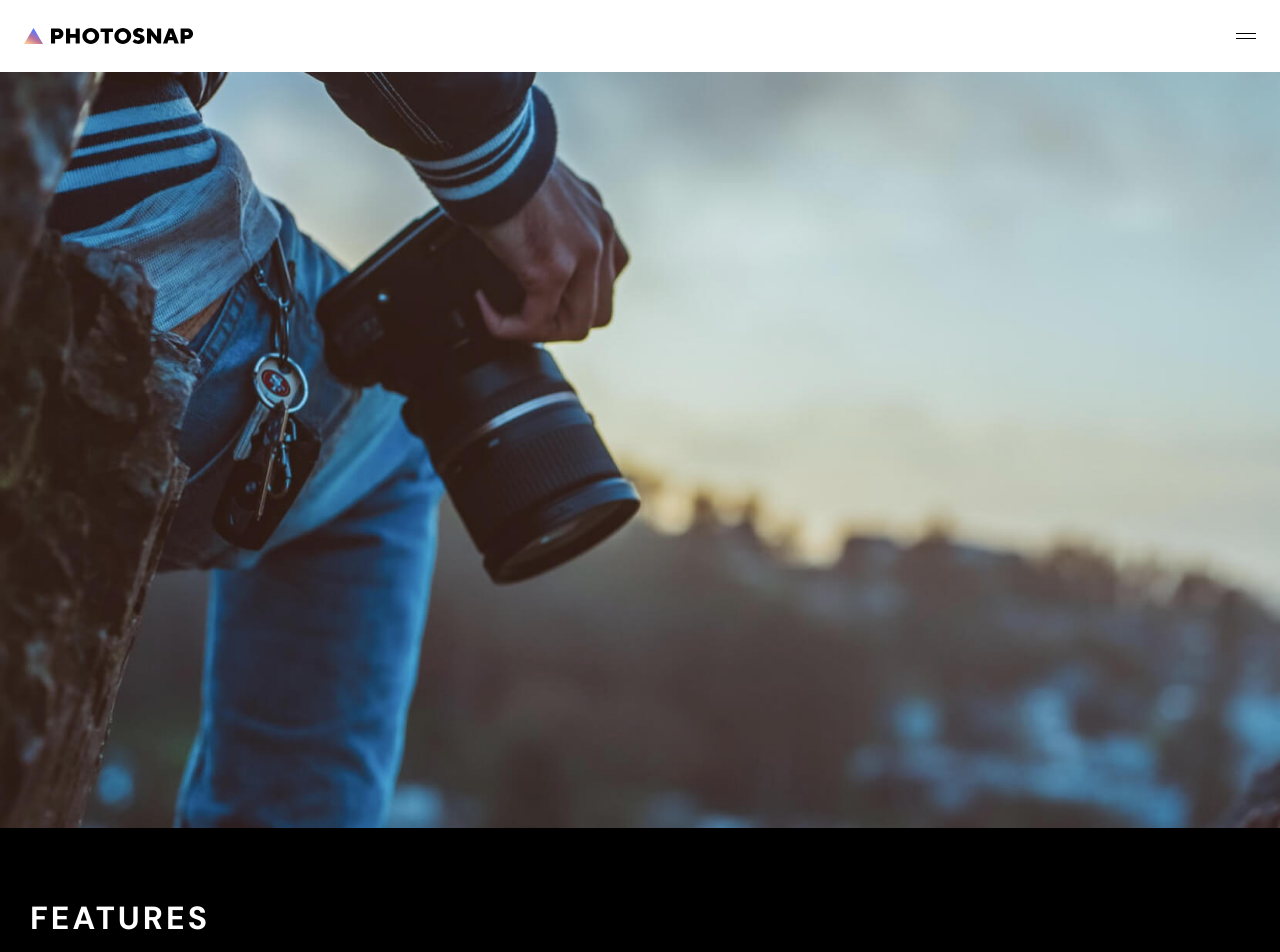
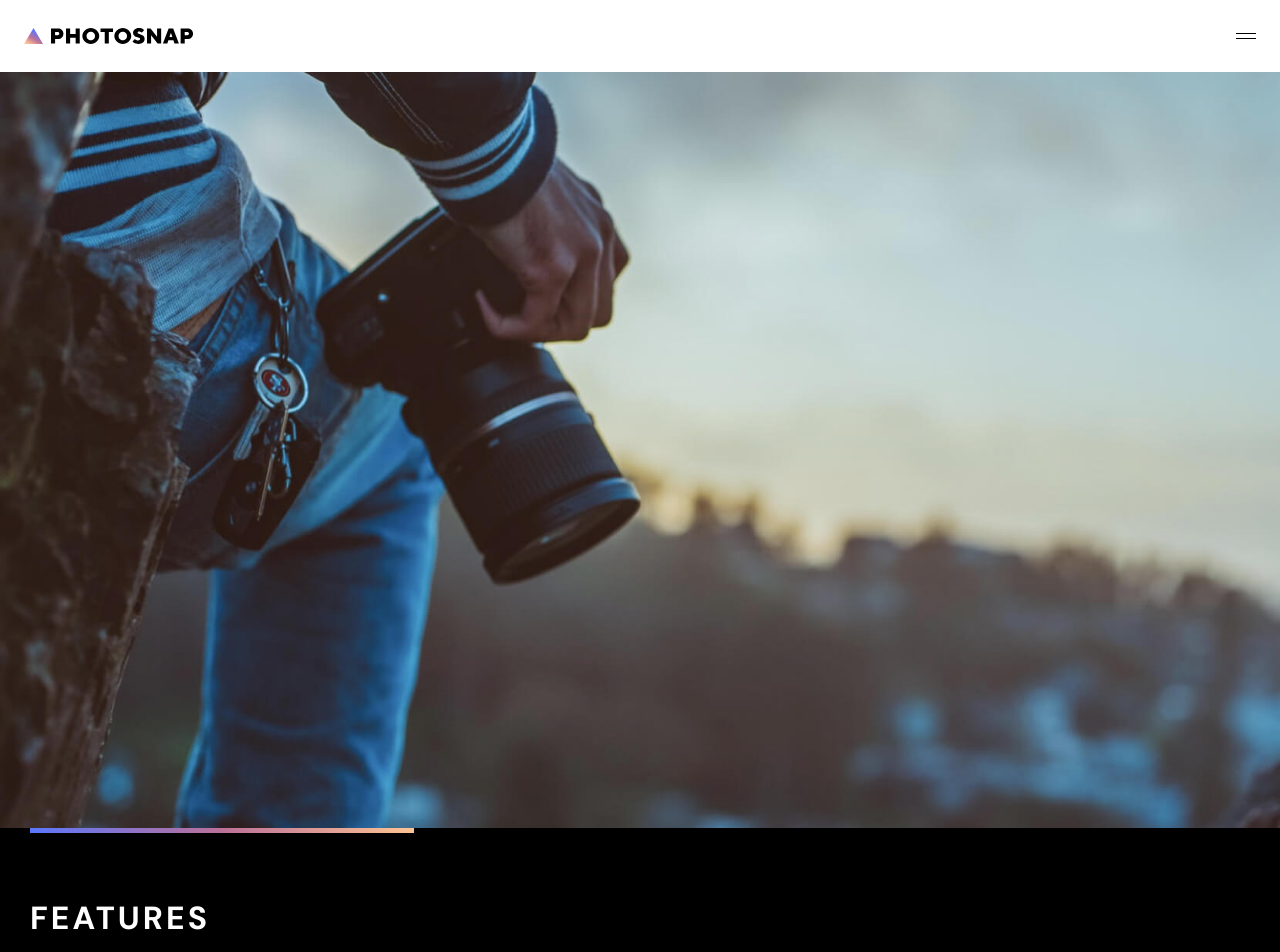
Before and after one commit to ding-09/photosnap, a React (Create React App) app: page /features in a window 1280 px wide. Shown: the top 952 px of the page. Built offline with nearby package versions, Linux system fonts and the light colour scheme; the HTML template or start-up script is replaced by a standard one.

Commit message:
added complete styled hero components to all pages

```diff
--- a/src/components/Features/index.js
+++ b/src/components/Features/index.js
@@ -8,6 +8,7 @@ const index = () => {
         img={FeaturesContent.heroImg}
         heroHeading={FeaturesContent.heroHeading}
         heroDesc={FeaturesContent.heroDesc}
+        hasBorder={true}
       />
     </>
   );
--- a/src/components/Hero.js
+++ b/src/components/Hero.js
@@ -1,14 +1,29 @@
 import { StyledHero } from './Hero.styled';
 import { ArrowButton } from '../styles/Buttons';
 
-const Hero = ({ img, heroHeading, heroDesc, hasBorder, hasLink, linkText }) => {
+const Hero = ({
+  img,
+  heroHeading,
+  heroDesc,
+  hasBorder = false,
+  hasLink = false,
+  linkText,
+  stories = false,
+}) => {
   return (
     <StyledHero>
       <figure>
         <img src={img} alt='Hero' />
       </figure>
       <div className='hero-text'>
+        {stories && <p>Last Month's Featured Story</p>}
         <h1>{heroHeading}</h1>
+        {stories && (
+          <p>
+            <span>March 2nd 2020</span>
+            <span> by John Appleseed</span>
+          </p>
+        )}
         <p>{heroDesc}</p>
         {hasBorder && <div className='hero-border'></div>}
         {hasLink && <ArrowButton innerText={linkText} color='#fff' />}
--- a/src/components/Pricing/index.js
+++ b/src/components/Pricing/index.js
@@ -8,6 +8,7 @@ const index = () => {
         img={PricingContent.heroImg}
         heroHeading={PricingContent.heroHeading}
         heroDesc={PricingContent.heroDesc}
+        hasBorder={true}
       />
     </>
   );
--- /dev/null
+++ b/src/components/Stories/Stories.styled.js
@@ -0,0 +1,5 @@
+import styled from 'styled-components'
+
+export const StyledStories = styled.section`
+
+`
--- a/src/components/Stories/index.js
+++ b/src/components/Stories/index.js
@@ -1,17 +1,19 @@
 import Hero from '../Hero';
 import StoriesContent from './StoriesContent';
+import { StyledStories } from './Stories.styled';
 
 const index = () => {
   return (
-    <>
+    <StyledStories>
       <Hero
         img={StoriesContent.heroImg}
         heroHeading={StoriesContent.heroHeading}
         heroDesc={StoriesContent.heroDesc}
         hasLink={true}
         linkText='Read the story'
+        stories={true}
       />
-    </>
+    </StyledStories>
   );
 };
 
```
Also changed, not shown: 1 other file (tests, documents, lock files or other folders).
